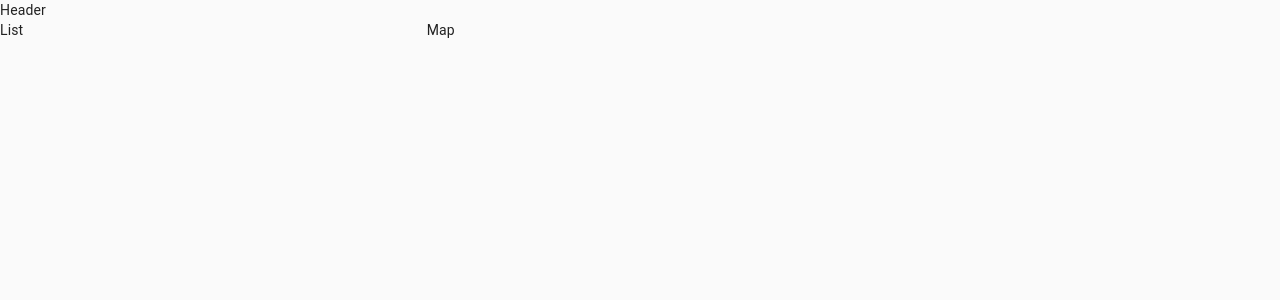
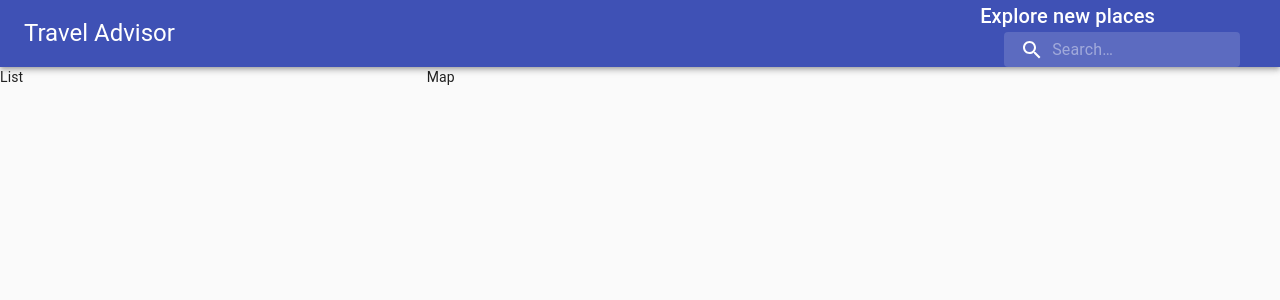
Before and after one commit to Bhaskar977/tourGuide, a React (Create React App) app in the folder tourguide/: page / in a window 1280 px wide. Shown: the top 300 px of the page. Built offline with nearby package versions, Linux system fonts and the light colour scheme.

Commit message:
Header and style part of header

```diff
--- a/tourguide/package.json
+++ b/tourguide/package.json
@@ -11,6 +11,7 @@
     "@mui/icons-material": "^5.15.10",
     "@mui/material": "^5.15.10",
     "@mui/styled-engine-sc": "^6.0.0-alpha.16",
+    "@react-google-maps/api": "^2.19.3",
     "@testing-library/jest-dom": "^5.17.0",
     "@testing-library/react": "^13.4.0",
     "@testing-library/user-event": "^13.5.0",
--- a/tourguide/src/components/Header/Header.jsx
+++ b/tourguide/src/components/Header/Header.jsx
@@ -1,9 +1,38 @@
-import React from 'react'
+import React from "react";
+// import { Autocomplete } from '@react-google-maps/api';
+import { AppBar, Toolbar, Typography, InputBase, Box } from "@material-ui/core";
+import SearchIcon from "@material-ui/icons/Search";
+
+import useStyles from "./styles.js";
 
 const Header = () => {
+  const classes = useStyles();
+
   return (
-    <div>Header</div>
-  )
-}
+    <AppBar position="static">
+      <Toolbar className={classes.toolbar}>
+        <Typography variant="h5" className={classes.title}>
+          Travel Advisor
+        </Typography>
+        <Box display="flex">
+          <Typography variant="h6" className={classes.title}>
+            Explore new places
+          </Typography>
+          {/* <Autocomplete> */}
+          <div className={classes.search}>
+            <div className={classes.searchIcon}>
+              <SearchIcon />
+            </div>
+            <InputBase
+              placeholder="Search…"
+              classes={{ root: classes.inputRoot, input: classes.inputInput }}
+            />
+          </div>
+          {/* </Autocomplete> */}
+        </Box>
+      </Toolbar>
+    </AppBar>
+  );
+};
 
-export default Header
+export default Header;
--- a/tourguide/src/components/Header/styles.js
+++ b/tourguide/src/components/Header/styles.js
@@ -0,0 +1,46 @@
+import { alpha, makeStyles } from "@material-ui/core/styles";
+
+export default makeStyles((theme) => ({
+  title: {
+    display: "none",
+    [theme.breakpoints.up("sm")]: {
+      display: "block",
+    },
+  },
+  search: {
+    position: "relative",
+    borderRadius: theme.shape.borderRadius,
+    backgroundColor: alpha(theme.palette.common.white, 0.15),
+    "&:hover": { backgroundColor: alpha(theme.palette.common.white, 0.25) },
+    marginRight: theme.spacing(2),
+    marginLeft: 0,
+    width: "100%",
+    [theme.breakpoints.up("sm")]: {
+      marginLeft: theme.spacing(3),
+      width: "auto",
+    },
+  },
+  searchIcon: {
+    padding: theme.spacing(0, 2),
+    height: "100%",
+    position: "absolute",
+    pointerEvents: "none",
+    display: "flex",
+    alignItems: "center",
+    justifyContent: "center",
+  },
+  inputRoot: {
+    color: "inherit",
+  },
+  inputInput: {
+    padding: theme.spacing(1, 1, 1, 0),
+    paddingLeft: `calc(1em + ${theme.spacing(4)}px)`,
+    transition: theme.transitions.create("width"),
+    width: "100%",
+    [theme.breakpoints.up("md")]: { width: "20ch" },
+  },
+  toolbar: {
+    display: "flex",
+    justifyContent: "space-between",
+  },
+}));
```
Also changed, not shown: 1 other file (tests, documents, lock files or other folders).
